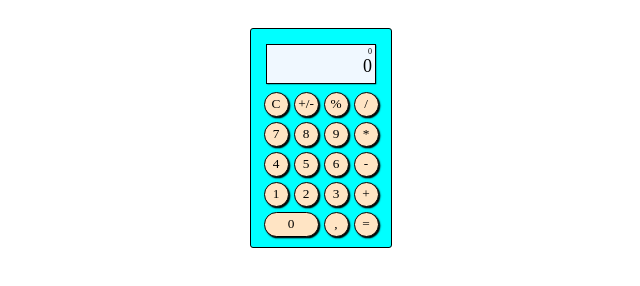
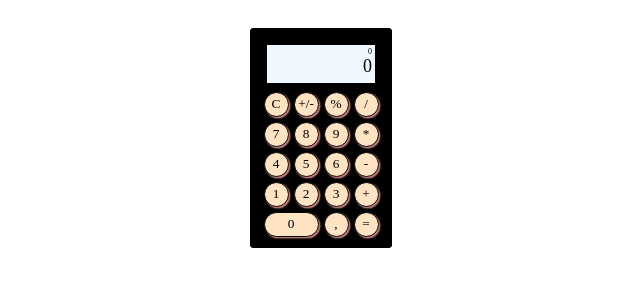
Before and after one commit to privetandy/Calculator, a plain HTML site: page index.html in a window 1280 px wide. Shown: the whole page, without its empty margins (319-959 px from the left). Drawn offline with Linux system fonts and the light colour scheme.

Commit message:
Update style.css

```diff
--- a/style.css
+++ b/style.css
@@ -40,7 +40,7 @@ h1,h2,h3,h4,h5,h6{font-size: inherit;font-weight: 400;}
 #container{
     width: 142px;
     height: 220px;
-    background-color: aqua;
+    background-color: rgb(0, 0, 0);
     padding: 10px;
     margin:auto;
     margin-top: 2em;
@@ -82,7 +82,7 @@ p {
     border: 1px solid;
     border-radius: 25px;
     margin: 2.5px;
-    box-shadow: black 0.1em 0.1em 0.1em
+    box-shadow: rgb(206, 132, 132) 0.1em 0.1em 0.1em
 }
 
 .buttons:hover {
```
